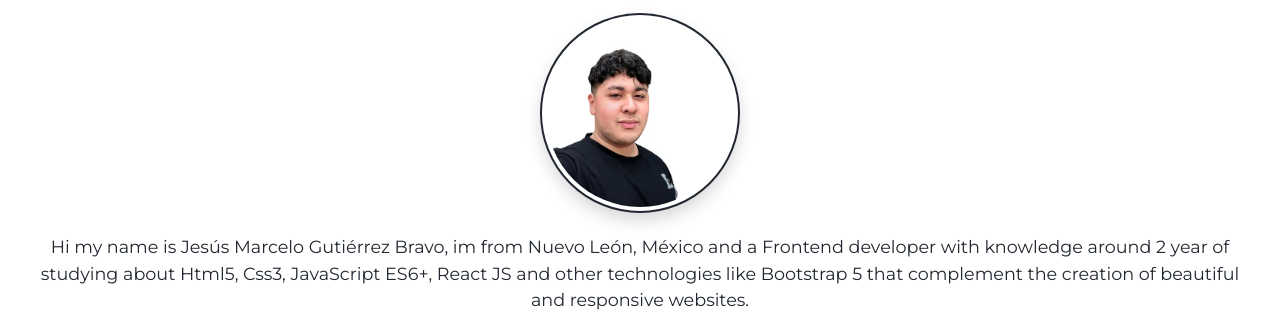
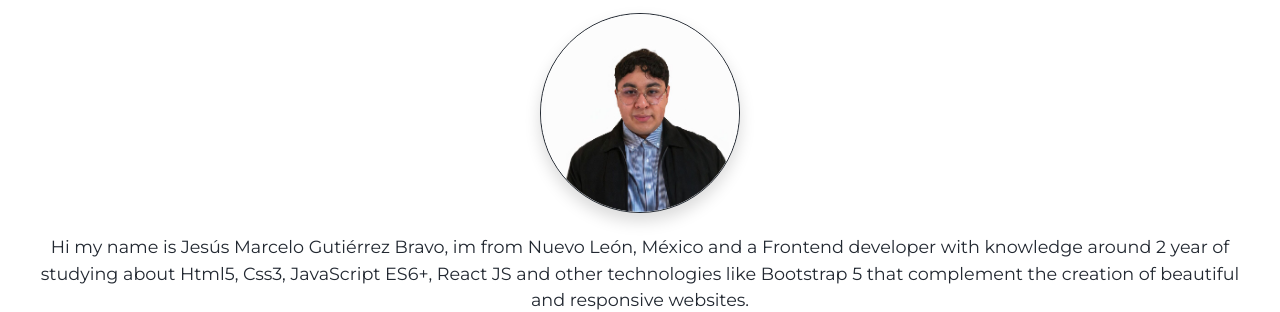
Before and after one commit to MarceloGtz/Portfolio, a plain HTML site: page index.html in a window 1280 px wide. Shown: the part 494-806 px from the top of the page. Drawn offline with nearby package versions, Linux system fonts and the light colour scheme.

Commit message:
Fixed image

```diff
--- a/css/styles.css
+++ b/css/styles.css
@@ -95,12 +95,12 @@ body {
 }
 .main__photo {
   border-radius: 50%;
-  padding: 4px;
+  padding: 0 !important;
   background-color: #ffffff;
-  width: 220px;
+  width: 200px;
   margin: 1rem auto;
   box-shadow: 0 0.5rem 1rem var(--darkhover);
-  border: 2px solid var(--dark);
+  border: 1px solid var(--dark);
 }
 .main__text {
   margin: 5px auto;
--- a/index.html
+++ b/index.html
@@ -131,7 +131,7 @@
       <!-- IMAGE -->
       <img
         class="main__photo shadow"
-        src="./assets/images/Fotografìa.webp"
+        src="./assets/images/FotografìaFormal-HD-Circle.png"
         alt="Marcelo Gtz"
       />
       <p class="main__text">
```
Also changed, not shown: assets/images/FotografìaFormal-HD-Circle.png (added).
